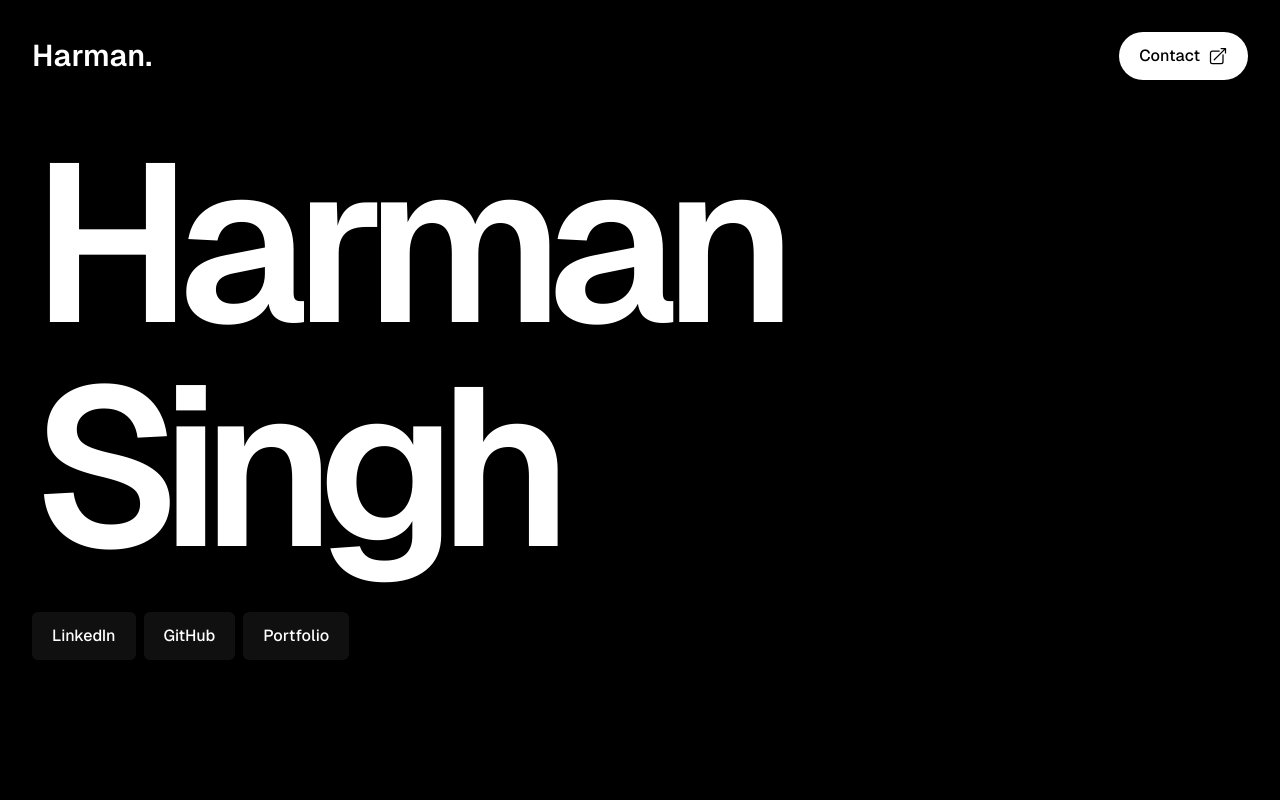
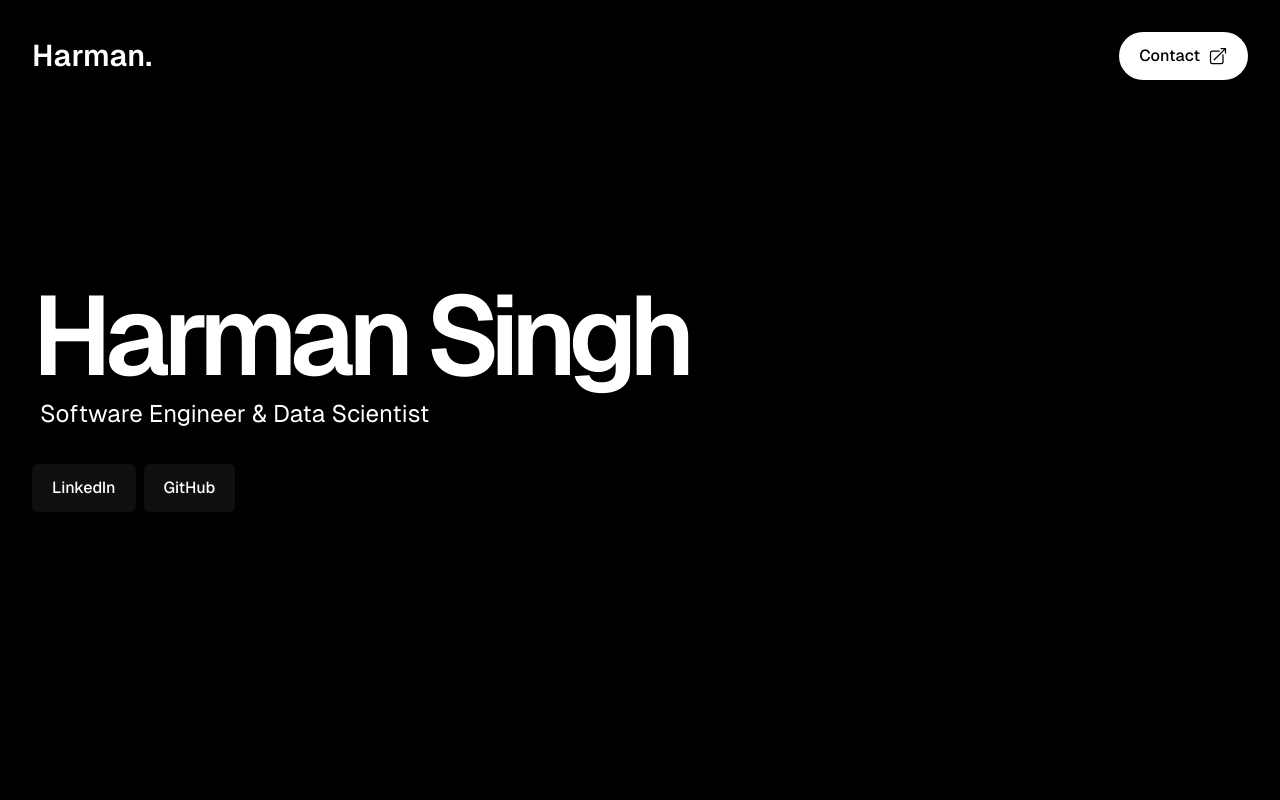
Before and after one commit to Harmxn02/harmansingh.nl, a Next.js app: page / in a window 1280 px wide. Shown: the top 800 px of the page. Built offline with nearby package versions, Linux system fonts and the light colour scheme.

Commit message:
Modify hero style to not completely copy links.harmansingh.nl styling

```diff
--- a/src/app/components/Hero.jsx
+++ b/src/app/components/Hero.jsx
@@ -40,10 +40,13 @@ const Link = ({ content, url, children }) => {
 const MainContent = () => {
 	return (
 		<div className="flex min-h-[80vh] flex-col justify-center space-y-8">
-			<div className="flex w-full items-end space-x-2">
-				<h1 className="text-[5rem] leading-none font-semibold tracking-[-0.25rem] sm:text-[8rem] sm:tracking-[-0.5rem] md:text-[10rem] md:tracking-[-0.75rem] lg:text-[14rem] lg:tracking-[-1rem]">
-					Harman <br></br> Singh
+			<div className="flex w-full flex-col space-y-1 space-x-2">
+				<h1 className="text-[2.5rem] leading-none font-semibold tracking-[-0.125rem] sm:text-[4rem] sm:tracking-[-0.25rem] md:text-[5rem] md:tracking-[-0.375rem] lg:text-[7rem] lg:tracking-[-0.5rem]">
+					Harman Singh
 				</h1>
+				<p className="pl-2 text-[1rem] sm:text-[1.1rem] md:text-[1.3rem] lg:text-[1.5rem]">
+					Software Engineer & Data Scientist
+				</p>
 				{/* <div className="w-2 mb-[24px] sm:w-4 sm:mb-[14px] md:w-6 md:mb-[18px] lg:mb-[22px] xl:mb-[26px] 2xl:mb-[30px] aspect-square bg-white"></div> */}
 			</div>
 			<div className="flex items-baseline space-y-2 space-x-2">
@@ -54,10 +57,6 @@ const MainContent = () => {
 				<Link
 					content="GitHub"
 					url="https://github.com/Harmxn02/"
-				></Link>
-				<Link
-					content="Portfolio"
-					url="https://www.harmansingh.nl"
 				></Link>
 			</div>
 		</div>
```
